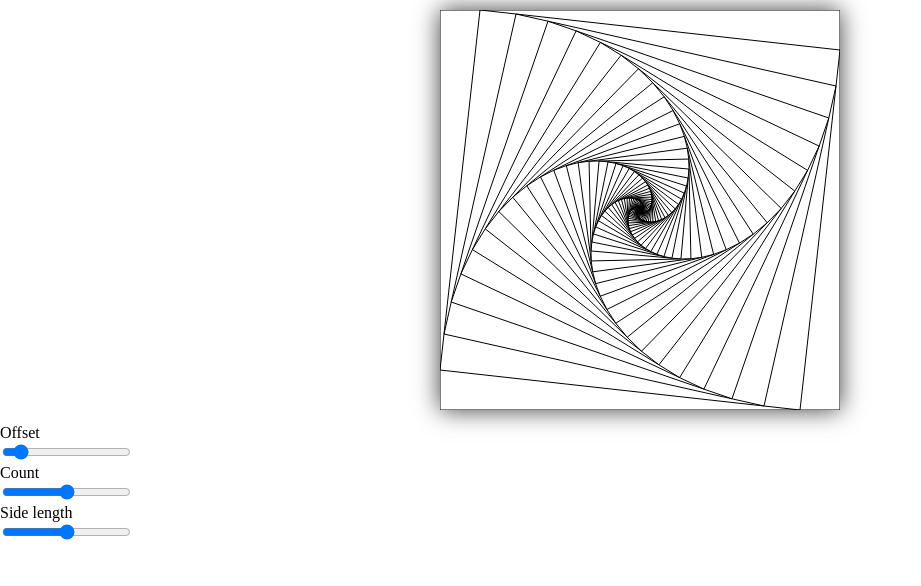
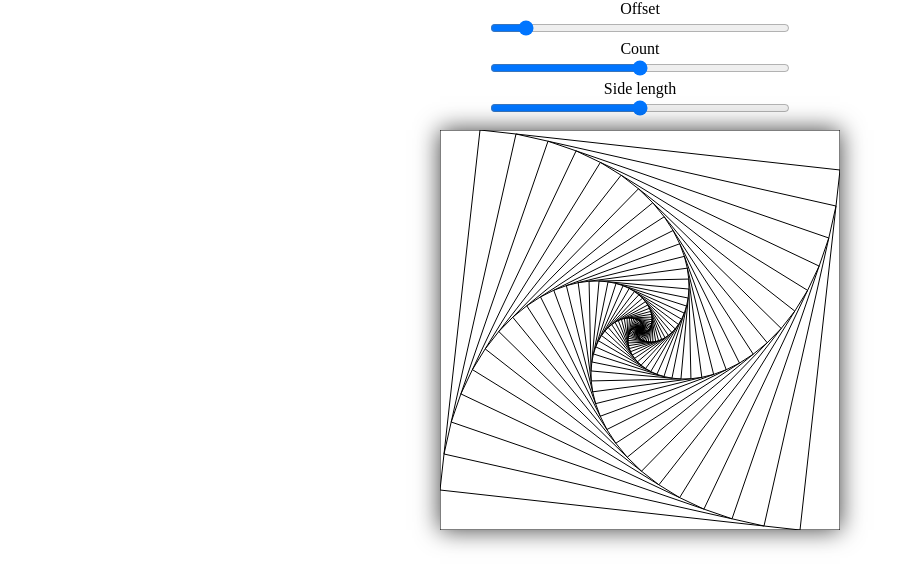
Before and after one commit to yargr96/square_fractal, a plain HTML site: page index.html in a window 1280 px wide. Shown: the whole page, without its empty margins (0-921 px from the left). Drawn offline with Linux system fonts and the light colour scheme.

Commit message:
style changes

```diff
--- a/css/style.css
+++ b/css/style.css
@@ -21,8 +21,10 @@ canvas {
     margin: 10px auto 10px;
 }
 
-#offsetInput {
-    display: block;
-    width: 500px;
-    margin: auto;
+.controller {
+    text-align: center;
 }
+
+.controller input[type=range] {
+    width: 300px;
+}
--- a/index.html
+++ b/index.html
@@ -8,7 +8,7 @@
     <link rel="stylesheet" href="css/style.css">
 </head>
 <body>
-    <div id="el"></div>
+
     <div class="controller">
         <span>Offset</span><br>
         <input type="range" id="offsetRange" min="0" max="1" step=".01" value="0.1">
@@ -21,6 +21,7 @@
         <span>Side length</span><br>
         <input type="range" id="sideLengthRange" min="100" max="700" step="1" value="400">
     </div>
+    <div id="el"></div>
 
     <script src="js/fractal.js"></script>
     <script>
```
